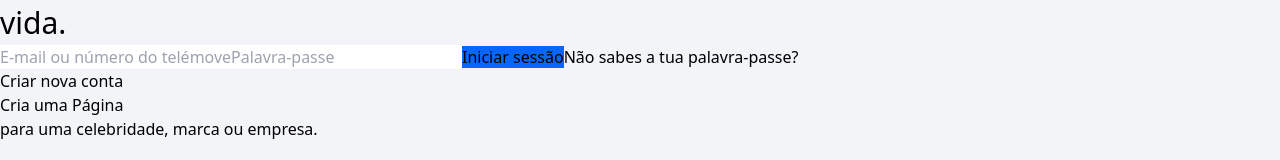
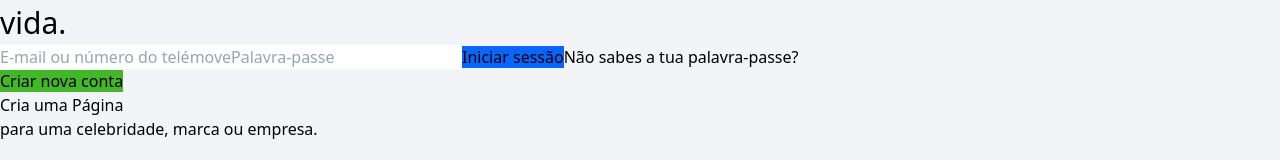
Before and after one commit to ESAELA/FACEBOOKapp, a React (Vite) app: page / in a window 1280 px wide. Shown: the part 345-505 px from the top of the page. Built offline with nearby package versions, Linux system fonts and the light colour scheme.

Commit message:
colocando fundo e transicão

```diff
--- a/assets/css/style.css/style.css
+++ b/assets/css/style.css/style.css
@@ -27,10 +27,9 @@
 
 #IniciarSessao {
   background-color: #1877f2;
-  transition: 0.4s;
 }
 #IniciarSessao:hover {
-  background-color: #5da2fc;
+  background-color: #056ef7;
 }
 
 #ButtonSearch {
@@ -38,5 +37,13 @@
   transition: 0.4s;
 }
 #ButtonSearch:hover {
-  background-color: #5da2fc;
+  background-color: #056ef7;
+}
+
+#BotaoCriarNovaConta {
+  background-color: #42B72A;
+  transition: 0.4s;
+}
+#BotaoCriarNovaConta:hover {
+  background-color: #43a730;
 }/*# sourceMappingURL=style.css.map */
--- a/src/style/style.sass
+++ b/src/style/style.sass
@@ -27,7 +27,6 @@
 
 #IniciarSessao
     background-color: variables.$bgPasswordRecovery-color
-    transition: .4s
 
     &:hover
         background-color: variables.$bgPasswordRecovery-hover
@@ -38,3 +37,10 @@
 
     &:hover
         background-color: variables.$bgPasswordRecovery-hover
+
+#BotaoCriarNovaConta
+    background-color: #42B72A
+    transition: .4s
+
+    &:hover
+        background-color: #43a730
```
Also changed, not shown: 1 other file (tests, documents, lock files or other folders).
